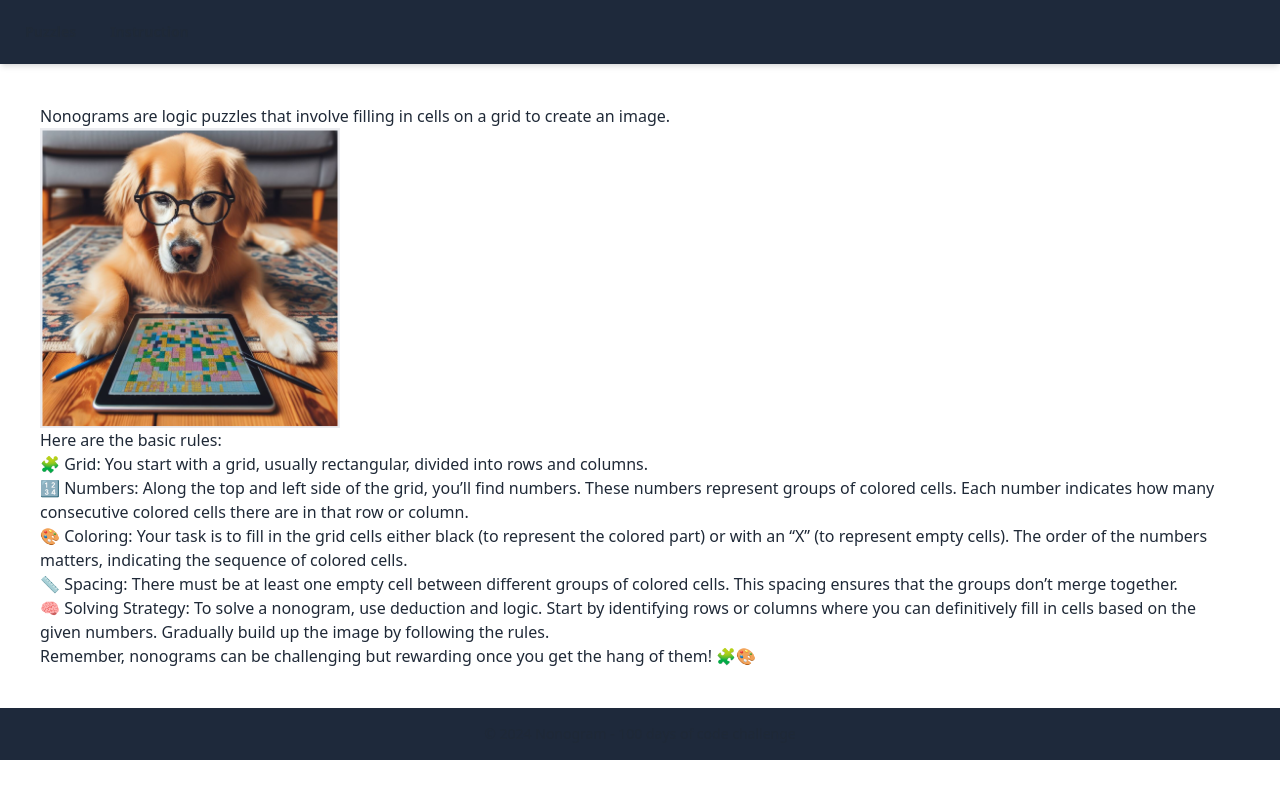
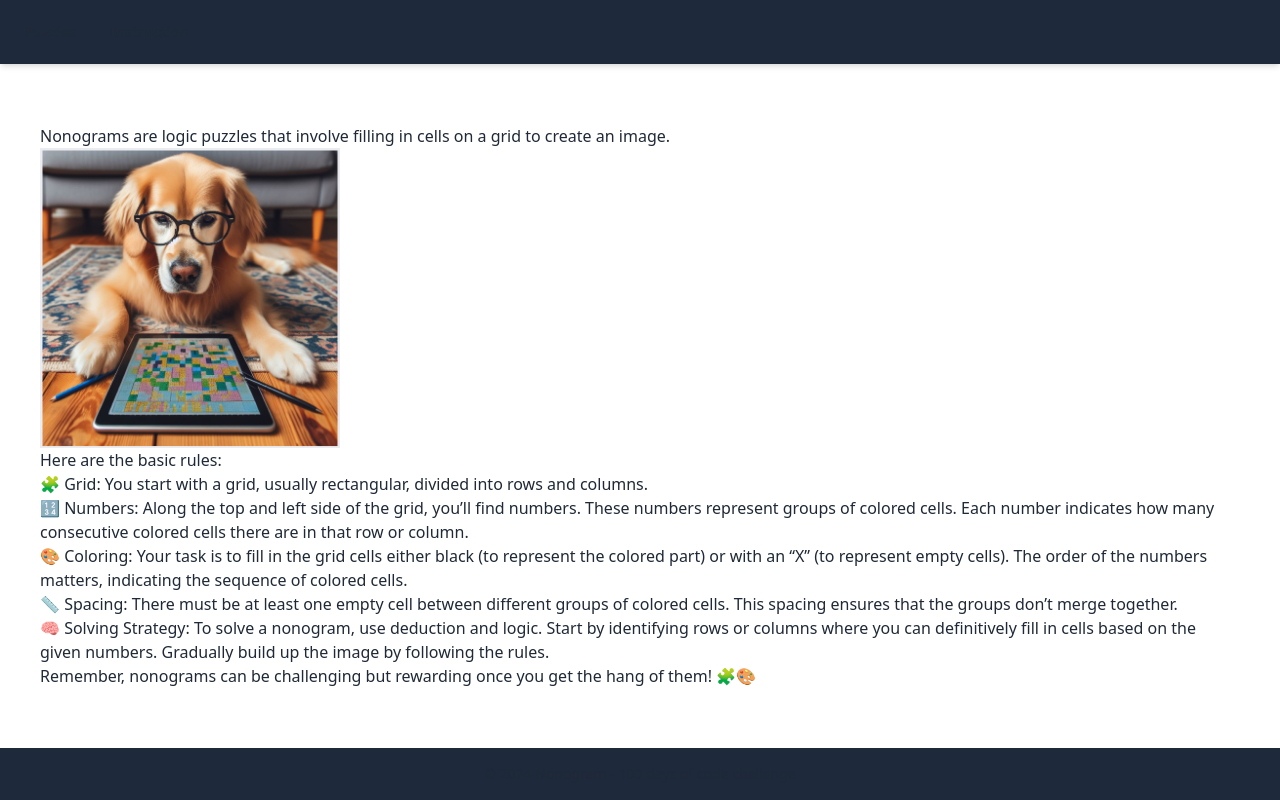
Before and after one commit to monpie3/nonogram, a Django app: page /instruction/ in a window 1280 px wide. Run offline with Django 5.2, Linux system fonts and the light colour scheme; some libraries are stand-ins or nearby versions.

Commit message:
Sticky Footer

```diff
--- a/templates/base.html
+++ b/templates/base.html
@@ -17,6 +17,7 @@
         <link rel="shortcut icon" href="{% static 'images/favicon.ico' %}">
     </head>
     <body>
+        <div class="flex flex-col h-screen justify-between">
             <nav class="navbar bg-slate-800 shadow-md">
                 <a class="btn btn-ghost" href="{% url 'index' %}">Puzzles</a>
                 <a class="btn btn-ghost" href="{% url 'instruction' %}">Instruction</a>
@@ -25,5 +26,6 @@
             <footer class="footer footer-center p-4 bg-slate-800">
                 <p>© {% now "Y" %} Nonogram - 100 days of code challenge</p>
             </footer>
+        </div>
     </body>
 </html>
```
Lines whose indentation alone changed are shown as unchanged.
